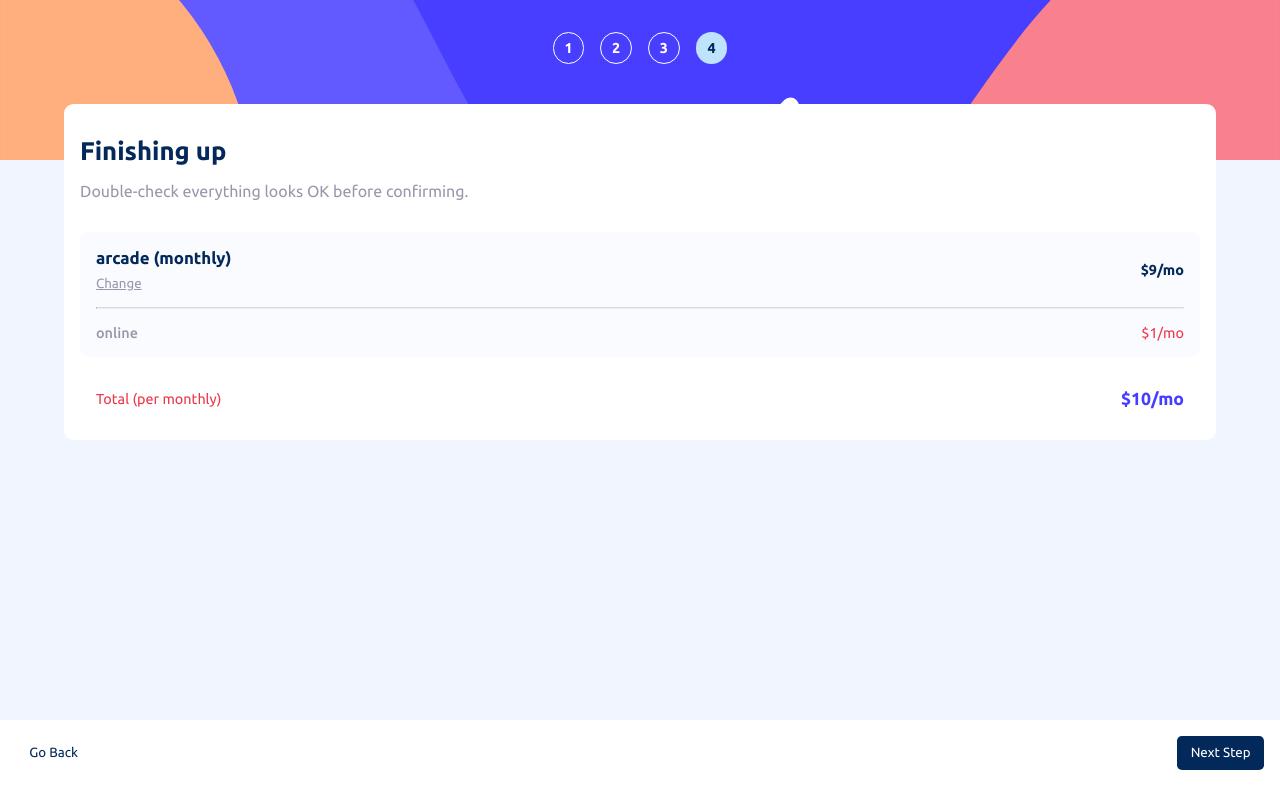
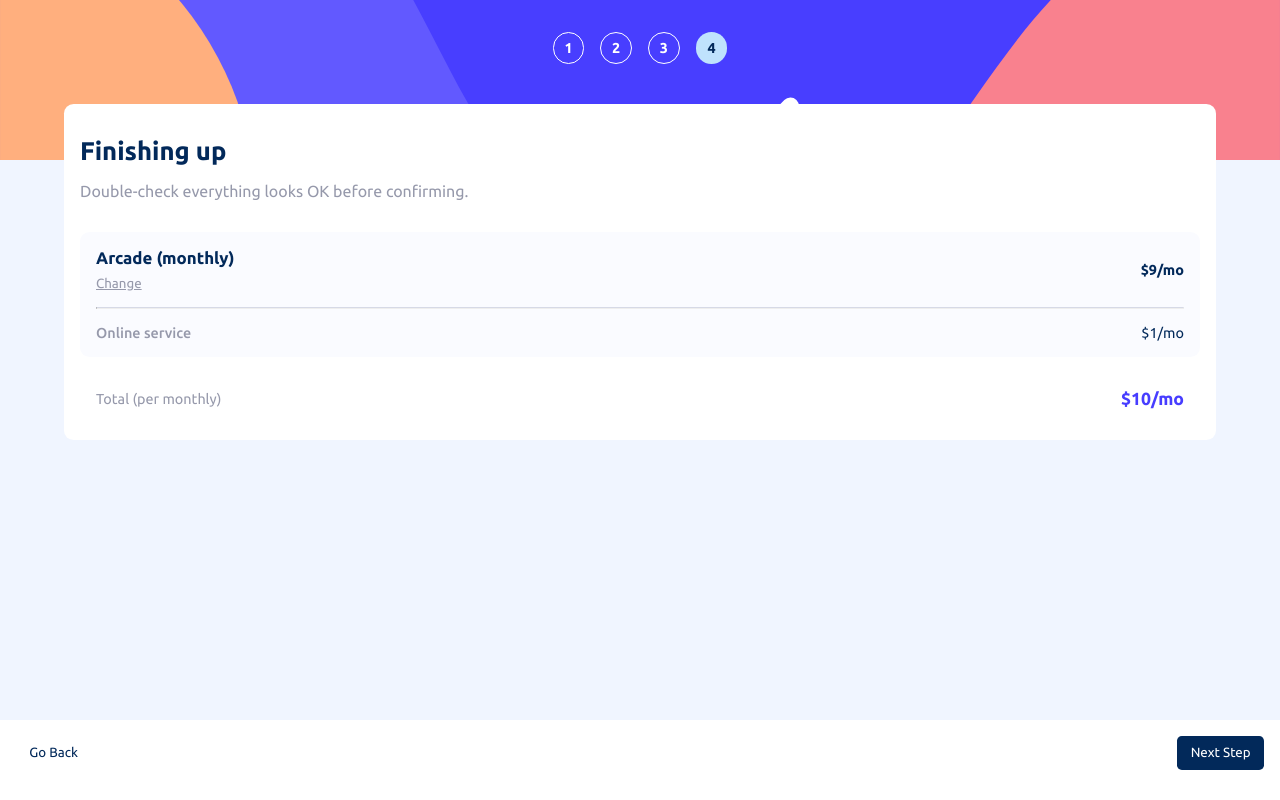
Before and after one commit to molinax18/fm-multi-step-form, a React (Vite) app: page / in a window 1280 px wide. Built offline with nearby package versions, Linux system fonts and the light colour scheme.

Commit message:
feat(style): implemente format and style in MultiStepCheck

```diff
--- a/src/components/MultiStepCheck.tsx
+++ b/src/components/MultiStepCheck.tsx
@@ -1,3 +1,4 @@
+import type { AddonType } from "../types/multiStepForm";
 import { prices } from "../constants/multiStepForm";
 import { useMultiStepFormContext } from "../context/multiStepForm";
 import { formattedBillingTime } from "../utils/formattedBillingTime";
@@ -7,6 +8,7 @@ export default function MultiStepCheck() {
   const {
     state: { billingTime, plan, addons },
   } = useMultiStepFormContext();
+
   const totalPrice =
     prices[billingTime].plan[plan] +
     addons.reduce((acc, a) => acc + prices[billingTime].addons[a], 0);
@@ -23,7 +25,7 @@ export default function MultiStepCheck() {
           <li className={style["multi_step_check_plan_option"]}>
             <div>
               <h3>
-                {plan} ({billingTime})
+                {plan.replace(plan[0], plan[0].toUpperCase())} ({billingTime})
               </h3>
 
               <button>Change</button>
@@ -36,8 +38,8 @@ export default function MultiStepCheck() {
           <hr />
           {addons.map((a) => {
             return (
-              <li key={a}>
-                <h4>{a}</h4>
+              <li key={a} className={style["multi_step_check_addon_option"]}>
+                <h4>{addonName(a)}</h4>
                 <span>
                   ${prices[billingTime].addons[a]}/
                   {formattedBillingTime(billingTime)}
@@ -57,3 +59,17 @@ export default function MultiStepCheck() {
     </article>
   );
 }
+
+function addonName(addon: AddonType) {
+  switch (addon) {
+    case "online":
+      return "Online service";
+    case "profile":
+      return "Customizable profile";
+    case "storage":
+      return "Larger storage";
+
+    default:
+      return "Undefined";
+  }
+}
--- a/src/components/styles/MultiStepCheck.module.css
+++ b/src/components/styles/MultiStepCheck.module.css
@@ -43,8 +43,13 @@
 }
 
 .multi_step_check_plan_option h3,
+.multi_step_check_plan_option span,
+.multi_step_check_addon_option span {
+  color: var(--blue-950);
+}
+
+.multi_step_check_plan_option h3,
 .multi_step_check_plan_option span {
-  color: var(--blue-950);
   font-weight: 600;
 }
 
@@ -59,8 +64,9 @@
   font-weight: 500;
 }
 
-.multi_step_check footer {
+.multi_step_check footer span {
   padding-inline: var(--size-md);
+  color: var(--grey-500);
 }
 
 .multi_step_check footer span:last-child {
```
